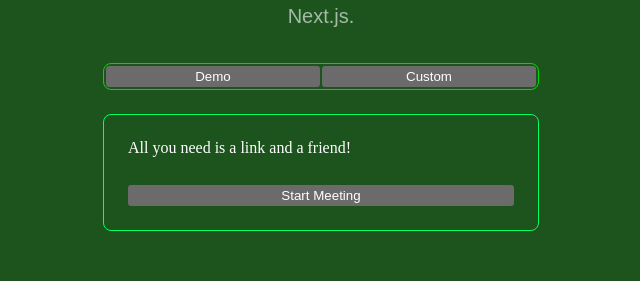
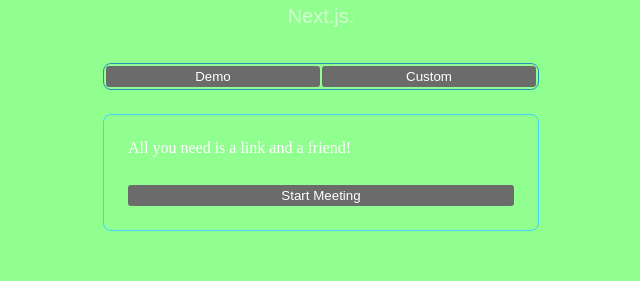
Before and after one commit to KamiKrazeHQ/HACKRTC, a Next.js app: page / in a window 1280 px wide. Shown: the part 293-574 px from the top of the page, without its empty margins (319-959 px from the left). Built offline with nearby package versions, Linux system fonts and the light colour scheme.

Commit message:
style change

```diff
--- a/pages/index.tsx
+++ b/pages/index.tsx
@@ -147,7 +147,7 @@ const Home = ({ tabIndex }: InferGetServerSidePropsType<typeof getServerSideProp
     <>
       <main className={styles.main} data-lk-theme="default">
         <div className="header">
-          <img src="/i.ibb.co/1vJhtHY/download-1.png" alt="LiveKit Meet" width="360" height="45" />
+          <img src="https://i.ibb.co/1vJhtHY/download-1.png" alt="LiveKit Meet" width="360" height="45" />
           <h2>
             A quick, easy way to have a chat with anyone in real time{' '}
             <a href="https://github.com/livekit/components-js?ref=meet" rel="noopener">
--- a/styles/Home.module.css
+++ b/styles/Home.module.css
@@ -19,7 +19,7 @@
   gap: 0.125rem;
   padding: 0.125rem;
   margin: 0 auto 1.5rem;
-  border: 1px solid rgba(4, 255, 0, 0.746);
+  border: 1px solid rgba(0, 110, 199, 0.746);
   border-radius: 0.5rem;
 }
 
@@ -33,6 +33,6 @@
   flex-direction: column;
   gap: 0.75rem;
   padding: 1.5rem;
-  border: 1px solid rgb(1, 255, 102);
+  border: 1px solid rgb(66, 211, 255);
   border-radius: 0.5rem;
 }
--- a/styles/globals.css
+++ b/styles/globals.css
@@ -4,7 +4,7 @@
 
 html {
   color-scheme: dark;
-  background-color: #1d541e;
+  background-color: #90ff90;
 }
 
 html,
```
Also changed, not shown: public/images/livekit-meet-home.svg.
